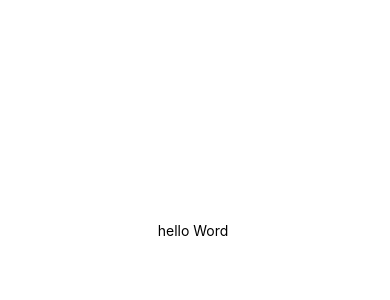
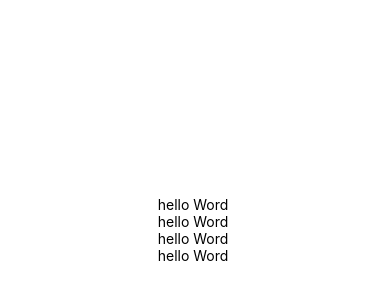
Before and after one commit to Digitanol/NotificationList, a React Native app: screen / in a window 390 px wide. Shown: the part 192-492 px from the top of the page. Built offline with nearby package versions, Linux system fonts and the light colour scheme.

Commit message:
Update App.js

```diff
--- a/App.js
+++ b/App.js
@@ -6,8 +6,10 @@ export default function App() {
   return (
     <View style={styles.container}>
       <Text>hello Word </Text>
-
+    <Text>hello Word </Text>
+<Text>hello Word </Text>
       <StatusBar style="auto" />
+        <Text>hello Word </Text>
     </View>
   );
 }
```
